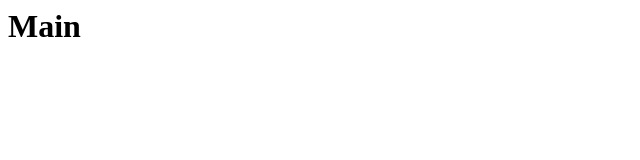
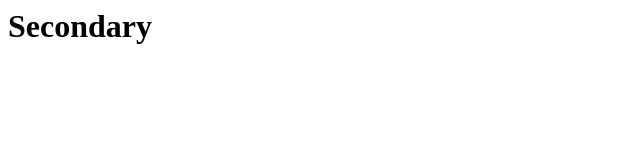
Before and after one commit to omarakamal/omar-test, a plain HTML site: page index.html in a window 1280 px wide. Shown: the whole page, without its empty margins (0-640 px from the left). Drawn offline with Linux system fonts and the light colour scheme.

Commit message:
Update index.html

```diff
--- a/index.html
+++ b/index.html
@@ -1 +1 @@
-<h1>Main</h1>
+<h1>Secondary</h1>
```
